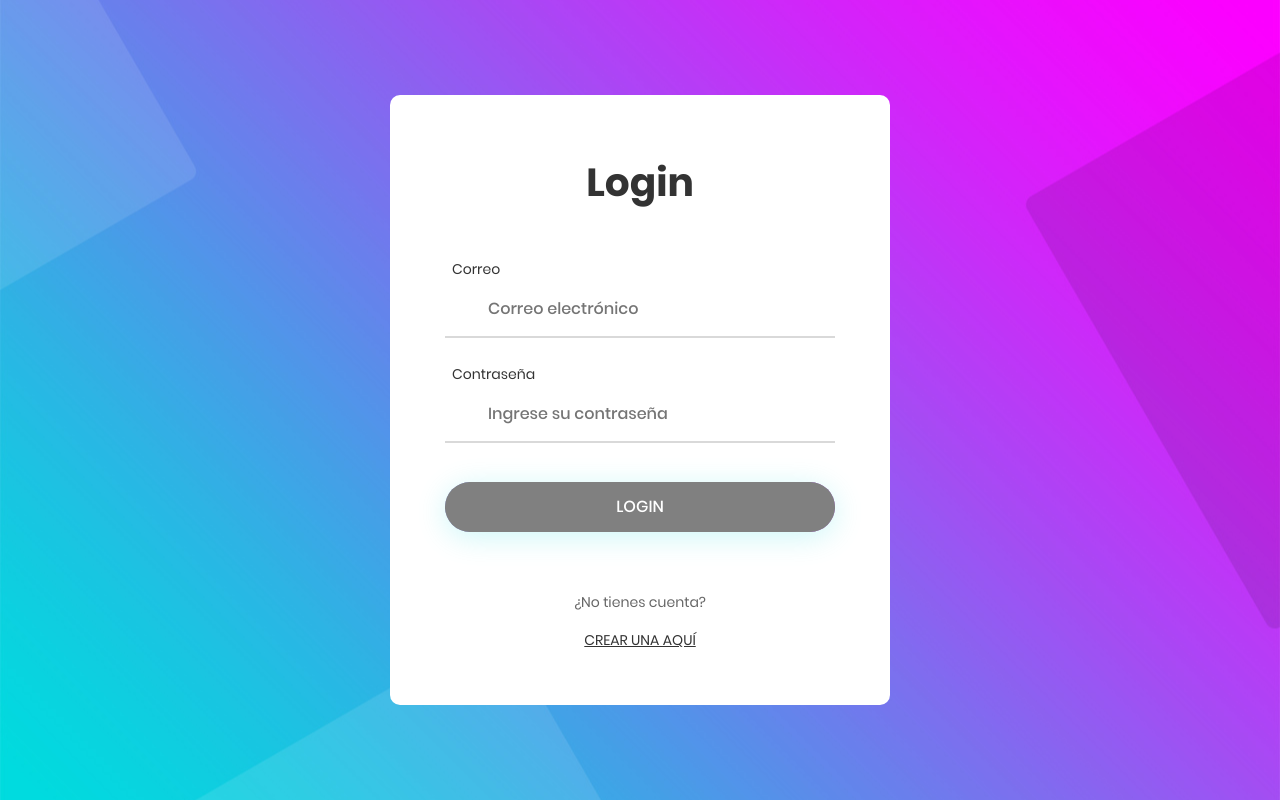
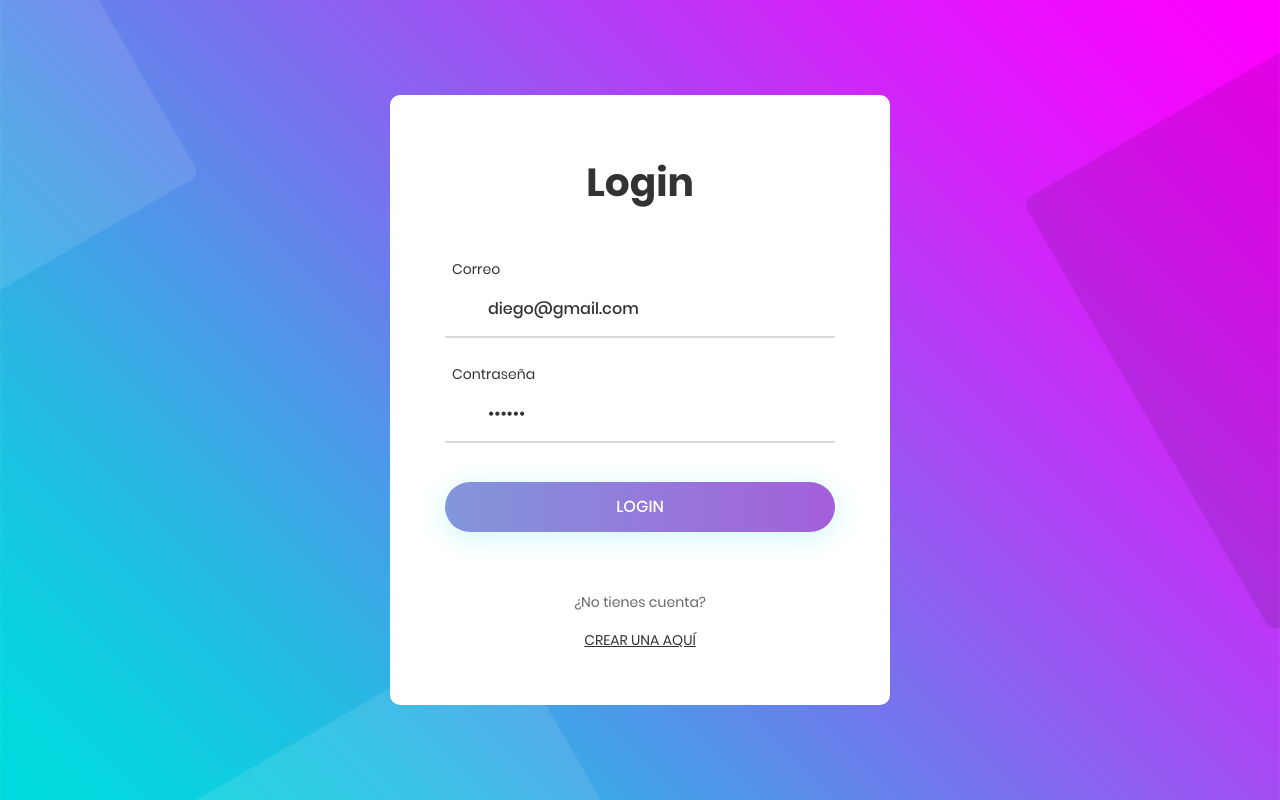
Before and after one commit to diemedina7/Auth-App, an Angular app: page /auth/login in a window 1280 px wide. Built offline with nearby package versions, Linux system fonts and the light colour scheme.

Commit message:
manejo de errores - Login

```diff
--- a/package.json
+++ b/package.json
@@ -19,6 +19,7 @@
     "@angular/platform-browser-dynamic": "^16.0.0",
     "@angular/router": "^16.0.0",
     "rxjs": "~7.8.0",
+    "sweetalert2": "^11.7.32",
     "tslib": "^2.3.0",
     "zone.js": "~0.13.0"
   },
--- a/src/app/auth/pages/login-page/login-page.component.ts
+++ b/src/app/auth/pages/login-page/login-page.component.ts
@@ -1,5 +1,7 @@
 import { Component, inject } from '@angular/core';
 import { FormBuilder, FormGroup, Validators } from '@angular/forms';
+
+import Swal from 'sweetalert2'
 import { AuthService } from '../../services/auth.service';
 
 @Component({
@@ -12,17 +14,21 @@ export class LoginPageComponent {
   private authService = inject( AuthService );
 
   public myForm: FormGroup = this.fb.nonNullable.group({
-    email: ['', [ Validators.required, Validators.email ]],
-    password: ['', [ Validators.required, Validators.minLength(6) ]],
+    email: ['diego@gmail.com', [ Validators.required, Validators.email ]],
+    password: ['123456', [ Validators.required, Validators.minLength(6) ]],
   })
 
   public login(): void {
     console.log(this.myForm.value);
 
     const { email, password } = this.myForm.value;
+
     this.authService.login( email, password )
-      .subscribe( success => {
-        console.log({success});
+      .subscribe({
+        next: () => console.log('Todo bien!'),
+        error: (message) => {
+          Swal.fire('Error', message, 'error')
+        }
       })
   }
 }
--- a/src/app/auth/services/auth.service.ts
+++ b/src/app/auth/services/auth.service.ts
@@ -1,6 +1,6 @@
 import { Injectable, computed, inject, signal } from '@angular/core';
 import { HttpClient } from '@angular/common/http';
-import { Observable, map, of, tap } from 'rxjs';
+import { Observable, catchError, map, tap, throwError } from 'rxjs';
 
 
 import { AuthStatus, LoginResponse, User } from '../interfaces';
@@ -35,9 +35,10 @@ export class AuthService {
           localStorage.setItem('token', token);
           console.log({user, token});
         }),
-        map( () => true )
+        map( () => true ),
 
         // TODO: errores
+        catchError( err => throwError( () => err.error.message ))
       );
   }
 }
```
Also changed, not shown: 1 other file (tests, documents, lock files or other folders).
